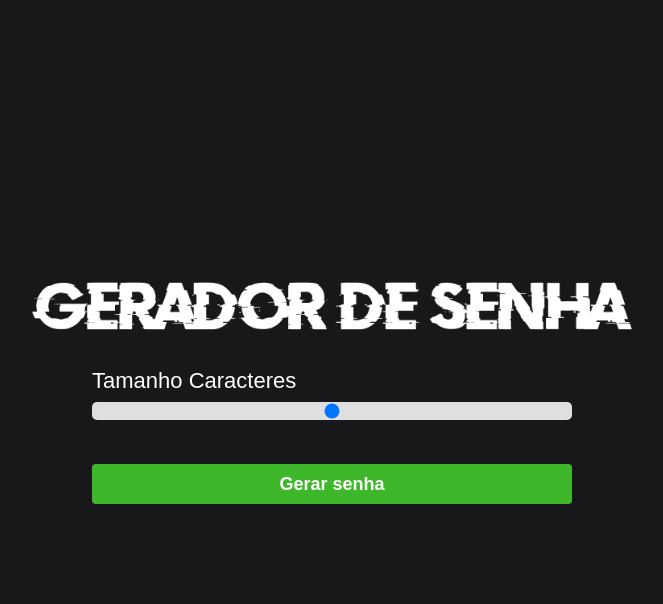
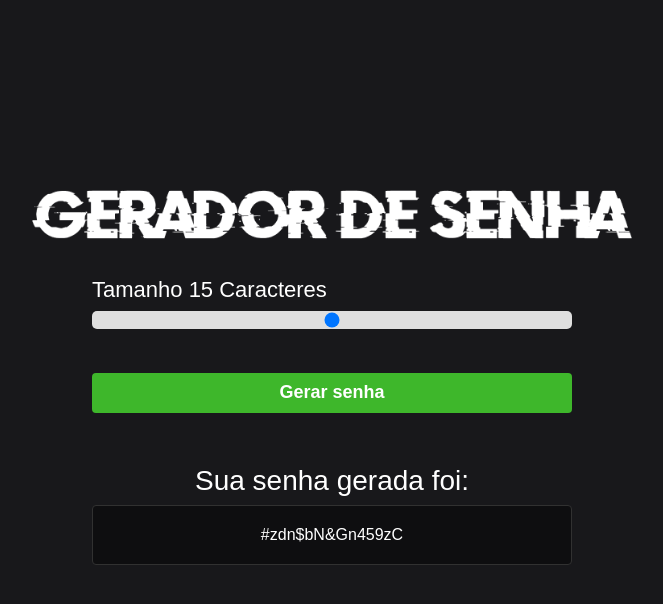
Before and after one commit to Bruno-Valerio/Perfect-Code, a plain HTML site: page Gerador de senhas/Index.html in a window 1280 px wide. Both pictures are taken after a click on the button "Gerar senha". Shown: the whole page, without its empty margins (308-971 px from the left). Drawn offline with Linux system fonts and the light colour scheme.

Commit message:
Gerador de senha criando funções

```diff
--- a/Gerador de senhas/Index.html
+++ b/Gerador de senhas/Index.html
@@ -16,10 +16,10 @@
         <span>Tamanho <span id="valor"></span> Caracteres</span>
         <input id="slider" class="slider" type="range" min="5" max="25" value="15">
 
-        <button id="button" class="button-cta">Gerar senha</button>
+        <button id="button" class="button-cta" onclick="generatePassword()">Gerar senha</button>
     </main>
 
-    <div id="container-password" class="container-password hide">
+    <div id="container-password" onclick="copyPassword()" class="container-password hide">
         <span class="title">Sua senha gerada foi:</span>
         <span id="password" class="password"></span>
         <span class="tooltip">Clique na senha para copiar. 👆</span>
--- a/Gerador de senhas/Script.js
+++ b/Gerador de senhas/Script.js
@@ -0,0 +1,37 @@
+let sliderElement = document.querySelector('#slider');
+let buttonElement = document.querySelector('#button');
+
+let sizePassword = document.querySelector('#valor');
+let password = document.querySelector('#password');
+
+let containerPassword = document.querySelector('#container-password');
+
+let charset = 'abcdefghijklmnopqrstuvwxyzABCDEFGHIJKLMNOPQRSTUVWXYZ0123456789!@#$%&*';
+let novaSenha = '';
+
+sizePassword.innerHTML = sliderElement.value;
+
+slider.oninput = function(){
+    sizePassword.innerHTML = this.value;
+}
+
+function generatePassword (){
+    let pass = '';
+
+    for(let i = 0, n = charset.length; i < sliderElement.value; i++){
+        pass += charset.charAt(Math.floor(Math.random() * n));
+    }
+
+    containerPassword.classList.remove('hide');
+    password.innerHTML = pass;
+    novaSenha = pass;
+}
+
+function copyPassword(){
+    alert('Senha copiada com sucesso!')
+    navigator.clipboard.writeText(novaSenha);
+}
+
+nRpCC
+nRpCC
+nRpCC
```
